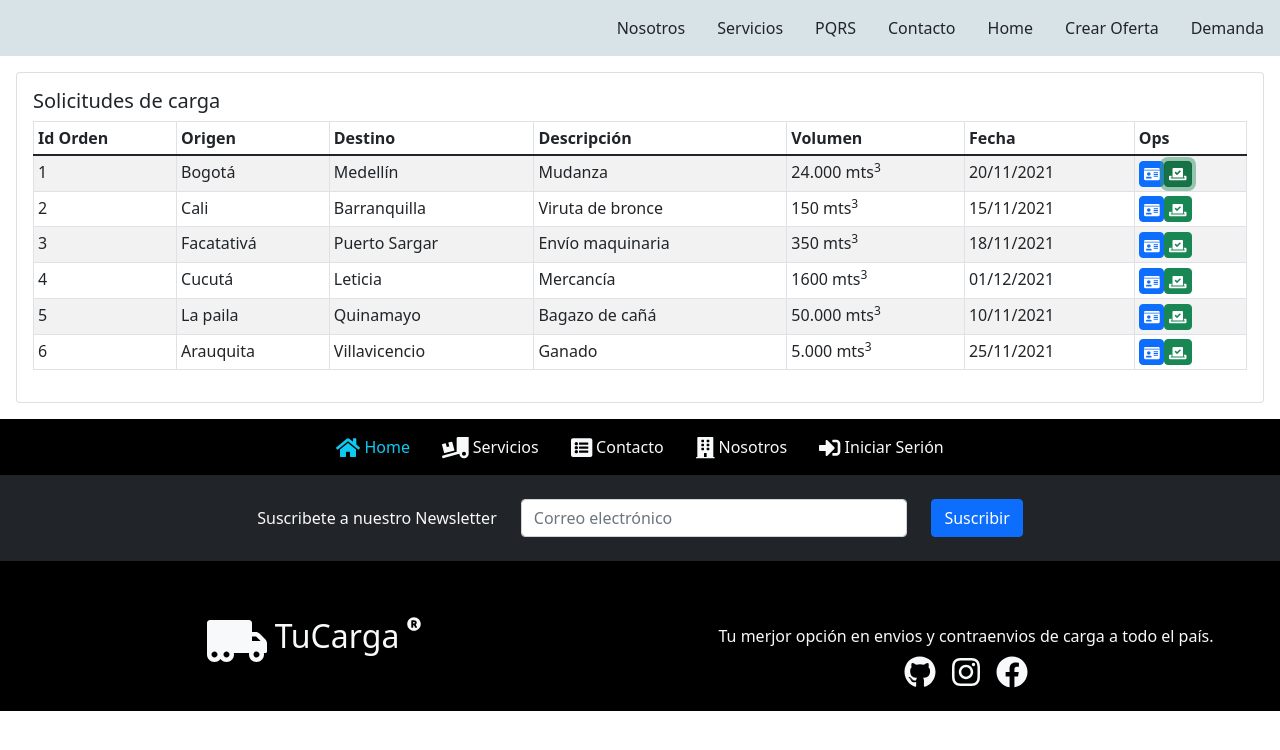
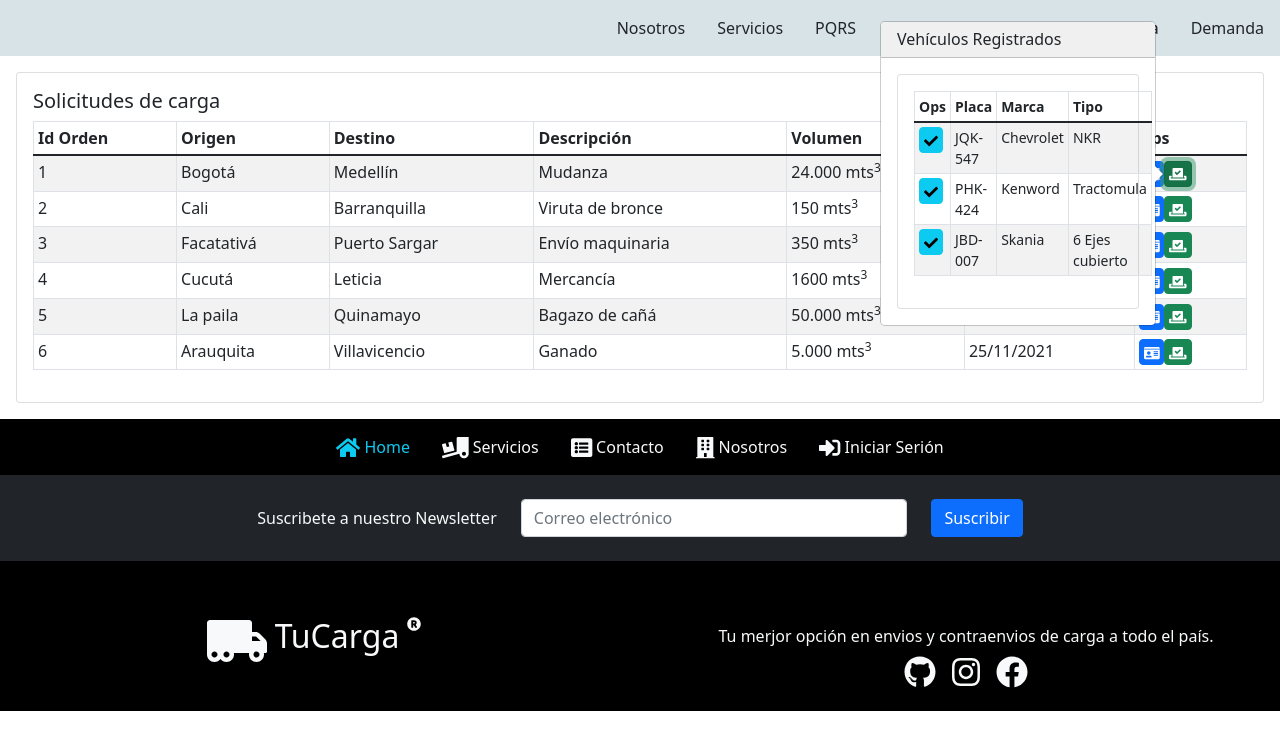
Before and after one commit to chtellez/ENVIOS-Y-CONTRAENVIOS-DE-CARGA-C4G35WEB-PROYECTOG4, a React (Create React App) app in the folder front/: page /solicitudes in a window 1280 px wide. Both pictures are taken after a click on the button 1178 px from the left and 173 px from the top of the page. Shown: the top 750 px of the page. Built offline with nearby package versions, Linux system fonts and the light colour scheme.

Commit message:
componente vehiculos registrados

```diff
--- a/front/src/components/App.jsx
+++ b/front/src/components/App.jsx
@@ -3,7 +3,7 @@ import { BrowserRouter, Routes, Route } from "react-router-dom";
 
 import { library } from "@fortawesome/fontawesome-svg-core/"
 import { fab } from '@fortawesome/free-brands-svg-icons'
-import { faHome, faListAlt, faBuilding, faTruckMoving, faSignInAlt, faRegistered, faTruckLoading, faIdCard, faVoteYea } from "@fortawesome/free-solid-svg-icons"
+import { faHome, faListAlt, faBuilding, faTruckMoving, faSignInAlt, faRegistered, faTruckLoading, faIdCard, faVoteYea, faCheck } from "@fortawesome/free-solid-svg-icons"
 
 import Layout from './Layout'
 import NavigationBar from "./NavigationBar";
@@ -13,7 +13,7 @@ import Footer from "./Footer";
 import SolicitudesCarga from "../pages/SolicitudesCarga";
 
 
-library.add(fab, faHome, faListAlt, faBuilding, faTruckMoving, faSignInAlt, faRegistered, faTruckLoading, faIdCard, faVoteYea)
+library.add(fab, faHome, faListAlt, faBuilding, faTruckMoving, faSignInAlt, faRegistered, faTruckLoading, faIdCard, faVoteYea, faCheck)
 
 
 // import CrearOferta from "../pages/CrearOferta";
--- /dev/null
+++ b/front/src/components/Vehiculos.jsx
@@ -0,0 +1,84 @@
+import React from "react";
+import { Table, Card, Button, OverlayTrigger,Tooltip, Popover, ListGroup, Col } from "react-bootstrap";
+import { FontAwesomeIcon } from '@fortawesome/react-fontawesome'
+
+const realizarOferta = (props) => (
+    <Tooltip id="button-tooltip" {...props}>
+      Vehiculo seleccionado
+    </Tooltip>
+  );
+
+
+const Vehiculos = () => {
+  return (
+    <React.Fragment>
+        <Card style={{ width: '100%' }} className="">
+            <Card.Body>
+
+                    <Table striped bordered hover size="sm" >
+                        <thead>
+                            <tr>
+                            <th>Ops</th>
+                            <th>Placa</th>
+                            <th>Marca</th>
+                            <th>Tipo</th>
+                            </tr>
+                        </thead>
+                        <tbody>
+                            <tr>
+                                <td>
+                                    <OverlayTrigger
+                                        trigger="click"
+                                        placement="left"
+                                        delay={{ show: 250, hide: 400 }}
+                                        overlay={realizarOferta}
+                                    >
+                                        <Button variant="info" className="px-1 py-0" ><FontAwesomeIcon icon={'check'} size="sm"/></Button>
+                                    </OverlayTrigger>
+                                </td>
+                                <td>JQK-547</td>
+                                <td>Chevrolet</td>
+                                <td>NKR</td>
+                            </tr>
+                            <tr>
+                                <td>
+                                    <OverlayTrigger
+                                        trigger="click"
+                                        placement="left"
+                                        delay={{ show: 250, hide: 400 }}
+                                        overlay={realizarOferta}
+                                    >
+                                        <Button variant="info" className="px-1 py-0" ><FontAwesomeIcon icon={'check'} size="sm"/></Button>
+                                    </OverlayTrigger>
+                                </td>
+                                <td>PHK-424</td>
+                                <td>Kenword</td>
+                                <td>Tractomula</td>
+                            </tr>
+                            <tr>
+                                <td>
+                                    <OverlayTrigger
+                                        trigger="click"
+                                        placement="left"
+                                        delay={{ show: 250, hide: 400 }}
+                                        overlay={realizarOferta}
+                                    >
+                                        <Button variant="info" className="px-1 py-0" ><FontAwesomeIcon icon={'check'} size="sm"/></Button>
+                                    </OverlayTrigger>
+                                </td>
+                                <td>JBD-007</td>
+                                <td>Skania</td>
+                                <td>6 Ejes cubierto</td>
+                            </tr>
+                        </tbody>
+                    </Table>
+            </Card.Body>
+        </Card>
+
+    </React.Fragment>
+  );
+};
+
+
+
+export default Vehiculos;
--- a/front/src/pages/SolicitudesCarga.jsx
+++ b/front/src/pages/SolicitudesCarga.jsx
@@ -1,11 +1,21 @@
 import React from "react";
 import { Table, Card, Button, OverlayTrigger,Tooltip, Popover, ListGroup, Col } from "react-bootstrap";
 import { FontAwesomeIcon } from '@fortawesome/react-fontawesome'
+import Vehiculos from "../components/Vehiculos";
 
 const realizarOferta = (props) => (
     <Tooltip id="button-tooltip" {...props}>
       Realizar oferta
     </Tooltip>
+  );
+
+  const mostrarVehiculos = (
+    <Popover id="popover-basic" style={{ width:"1000px"}}>
+      <Popover.Header as="h3">Vehículos Registrados</Popover.Header>
+      <Popover.Body>
+        <Vehiculos/>
+      </Popover.Body>
+    </Popover>
   );
 
   const primerSolicitud = (
@@ -158,9 +168,10 @@ const SolicitudesCarga = () => {
                                         </OverlayTrigger>
 
                                         <OverlayTrigger
-                                            placement="top"
+                                            trigger="click"
+                                            placement="left"
                                             delay={{ show: 250, hide: 400 }}
-                                            overlay={realizarOferta}
+                                            overlay={mostrarVehiculos}
                                         >
                                             <Button variant="success" className="px-1 py-0" ><FontAwesomeIcon icon={'vote-yea'} size="sm"/></Button>
                                         </OverlayTrigger>
@@ -183,9 +194,10 @@ const SolicitudesCarga = () => {
                                         </OverlayTrigger>
 
                                         <OverlayTrigger
-                                            placement="top"
+                                            trigger="click"
+                                            placement="left"
                                             delay={{ show: 250, hide: 400 }}
-                                            overlay={realizarOferta}
+                                            overlay={mostrarVehiculos}
                                         >
                                             <Button variant="success" className="px-1 py-0" ><FontAwesomeIcon icon={'vote-yea'} size="sm"/></Button>
                                         </OverlayTrigger>
@@ -208,9 +220,10 @@ const SolicitudesCarga = () => {
                                         </OverlayTrigger>
 
                                         <OverlayTrigger
-                                            placement="top"
+                                            trigger="click"
+                                            placement="left"
                                             delay={{ show: 250, hide: 400 }}
-                                            overlay={realizarOferta}
+                                            overlay={mostrarVehiculos}
                                         >
                                             <Button variant="success" className="px-1 py-0" ><FontAwesomeIcon icon={'vote-yea'} size="sm"/></Button>
                                         </OverlayTrigger>
@@ -233,9 +246,10 @@ const SolicitudesCarga = () => {
                                         </OverlayTrigger>
 
                                         <OverlayTrigger
-                                            placement="top"
+                                            trigger="click"
+                                            placement="left"
                                             delay={{ show: 250, hide: 400 }}
-                                            overlay={realizarOferta}
+                                            overlay={mostrarVehiculos}
                                         >
                                             <Button variant="success" className="px-1 py-0" ><FontAwesomeIcon icon={'vote-yea'} size="sm"/></Button>
                                         </OverlayTrigger>
@@ -258,9 +272,10 @@ const SolicitudesCarga = () => {
                                         </OverlayTrigger>
 
                                         <OverlayTrigger
-                                            placement="top"
+                                            trigger="click"
+                                            placement="left"
                                             delay={{ show: 250, hide: 400 }}
-                                            overlay={realizarOferta}
+                                            overlay={mostrarVehiculos}
                                         >
                                             <Button variant="success" className="px-1 py-0" ><FontAwesomeIcon icon={'vote-yea'} size="sm"/></Button>
                                         </OverlayTrigger>
@@ -277,15 +292,16 @@ const SolicitudesCarga = () => {
                                         <OverlayTrigger
                                             placement="left"
                                             delay={{ show: 250, hide: 400 }}
-                                            overlay={primerSolicitud}
+                                            overlay={sextaSolicitud}
                                         >
                                             <Button variant="primary" className="px-1 py-0" ><FontAwesomeIcon icon={'id-card'} size="sm"/></Button>
                                         </OverlayTrigger>
 
                                         <OverlayTrigger
-                                            placement="top"
+                                            trigger="click"
+                                            placement="left"
                                             delay={{ show: 250, hide: 400 }}
-                                            overlay={realizarOferta}
+                                            overlay={mostrarVehiculos}
                                         >
                                             <Button variant="success" className="px-1 py-0" ><FontAwesomeIcon icon={'vote-yea'} size="sm"/></Button>
                                         </OverlayTrigger>
```
